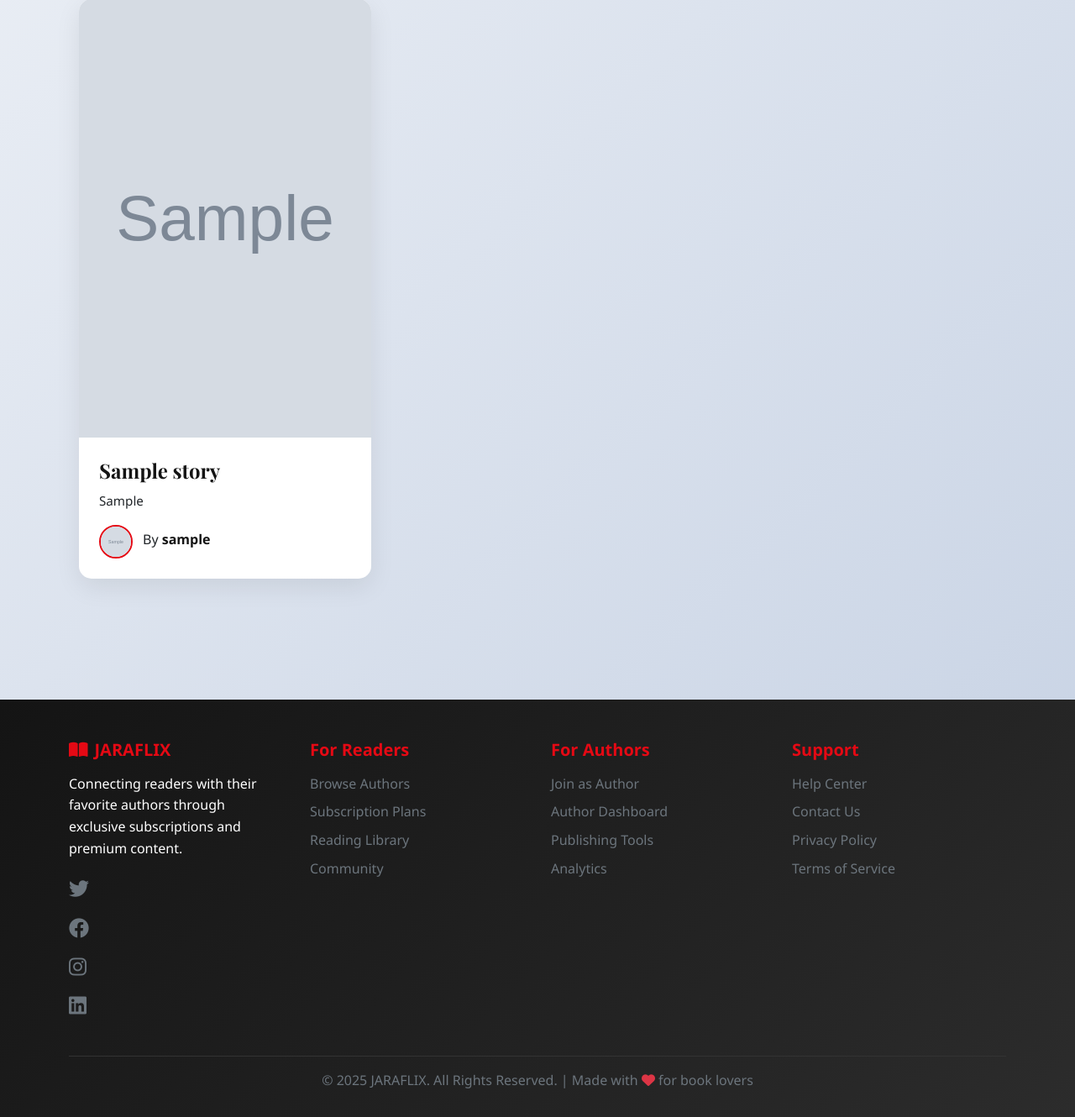
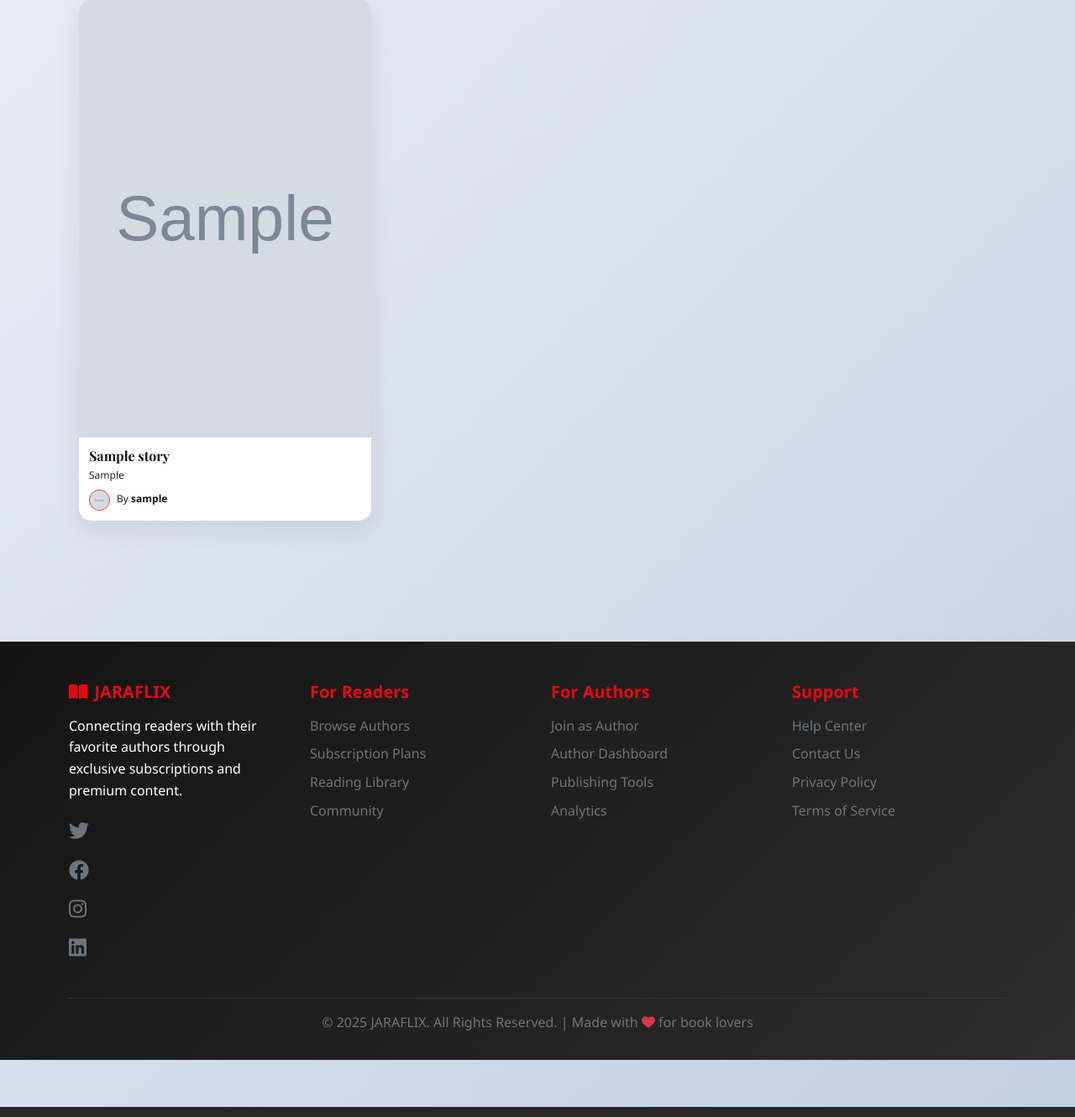
Before and after one commit to Teejayskillz/Project-Cascade, a Django app: page / in a window 1280 px wide. Shown: the part 951-2281 px from the top of the page at 84% size. Run offline with Django 4.2, Linux system fonts and the light colour scheme; tables that the repository leaves empty hold one stand-in row (values such as "Sample post"); grey boxes marked "Sample" are stand-in pictures; some libraries are stand-ins or nearby versions.

Commit message:
edited the home page

```diff
--- a/templates/core/home.html
+++ b/templates/core/home.html
@@ -124,7 +124,7 @@
 
     .card-image-container {
         position: relative;
-        padding-top: 150%; /* 2:3 Aspect Ratio */
+        padding-top: 150%; /* Reverted to 2:3 aspect ratio for better look */
         overflow: hidden;
     }
 
@@ -143,7 +143,7 @@
     }
 
     .story-card .card-body {
-        padding: 1.5rem;
+        padding: 0.75rem; /* Further reduced padding */
         flex-grow: 1;
         display: flex;
         flex-direction: column;
@@ -151,10 +151,10 @@
 
     .story-card-title {
         font-family: 'Playfair Display', serif;
-        font-size: 1.5rem;
+        font-size: 1rem; /* Further reduced font size */
         font-weight: 700;
-        margin-bottom: 0.5rem;
-        line-height: 1.3;
+        margin-bottom: 0.2rem;
+        line-height: 1.2;
     }
 
     .story-card-title a {
@@ -169,8 +169,8 @@
 
     .card-text {
         color: var(--text-dark);
-        font-size: 0.95rem;
-        margin-bottom: 1rem;
+        font-size: 0.75rem; /* Further reduced font size */
+        margin-bottom: 0.5rem;
         flex-grow: 1;
     }
 
@@ -181,12 +181,16 @@
     }
 
     .author-info img {
-        width: 40px;
-        height: 40px;
+        width: 25px; /* Further reduced avatar size */
+        height: 25px;
         border-radius: 50%;
         object-fit: cover;
-        margin-right: 0.75rem;
-        border: 2px solid var(--netflix-red);
+        margin-right: 0.5rem; /* Reduced margin */
+        border: 1px solid var(--netflix-red); /* Reduced border size */
+    }
+
+    .author-info span {
+        font-size: 0.75rem;
     }
 
     .author-info span a {
@@ -321,9 +325,9 @@
                         <p class="card-text">{{ story.synopsis|truncatewords:25 }}</p>
                         <div class="author-info">
                             {% if story.author.profile.profile_picture %}
-                                <img src="{{ story.author.profile.profile_picture.url }}" alt="Author avatar">
+                                <img src="{{ story.author.profile.profile_picture.url }}" class="story-card-author-image" alt="Author avatar">
                             {% else %}
-                                <img src="{% static 'images/default-avatar.png' %}" alt="Default avatar">
+                                <img src="{% static 'images/default-avatar.png' %}" class="story-card-author-image" alt="Default avatar">
                             {% endif %}
                             <span>
                                 By <a href="{% url 'users:user_profile' username=story.author.username %}">{{ story.author.username }}</a>
```
